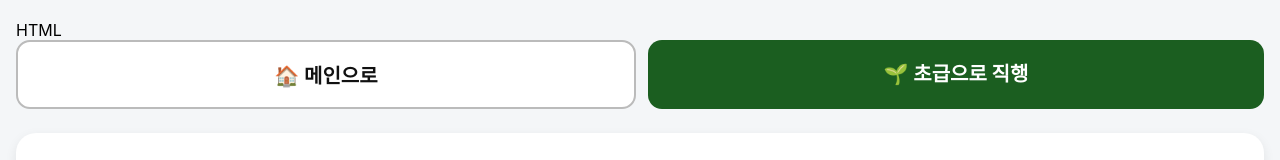
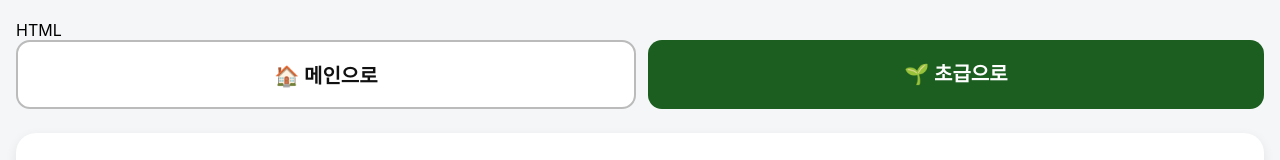
Before and after one commit to giogim38-collab/my-jp-study, a plain HTML site: page japan/advanced/advanced.html in a window 1280 px wide. Shown: the top 160 px of the page. Drawn offline with Linux system fonts and the light colour scheme.

Commit message:
Add files via upload

```diff
--- a/japan/advanced/advanced.html
+++ b/japan/advanced/advanced.html
@@ -62,7 +62,7 @@ HTML
   <!-- 상단 이동 네비게이션 -->
   <div class="nav-bar">
     <a href="../index.html" class="nav-btn">🏠 메인으로</a>
-    <a href="../beginner/beginner.html" class="nav-btn direct">🌱 초급으로 직행</a>
+    <a href="../beginner/beginner.html" class="nav-btn direct">🌱 초급으로</a>
   </div>
 
   <div class="content-box">
```
